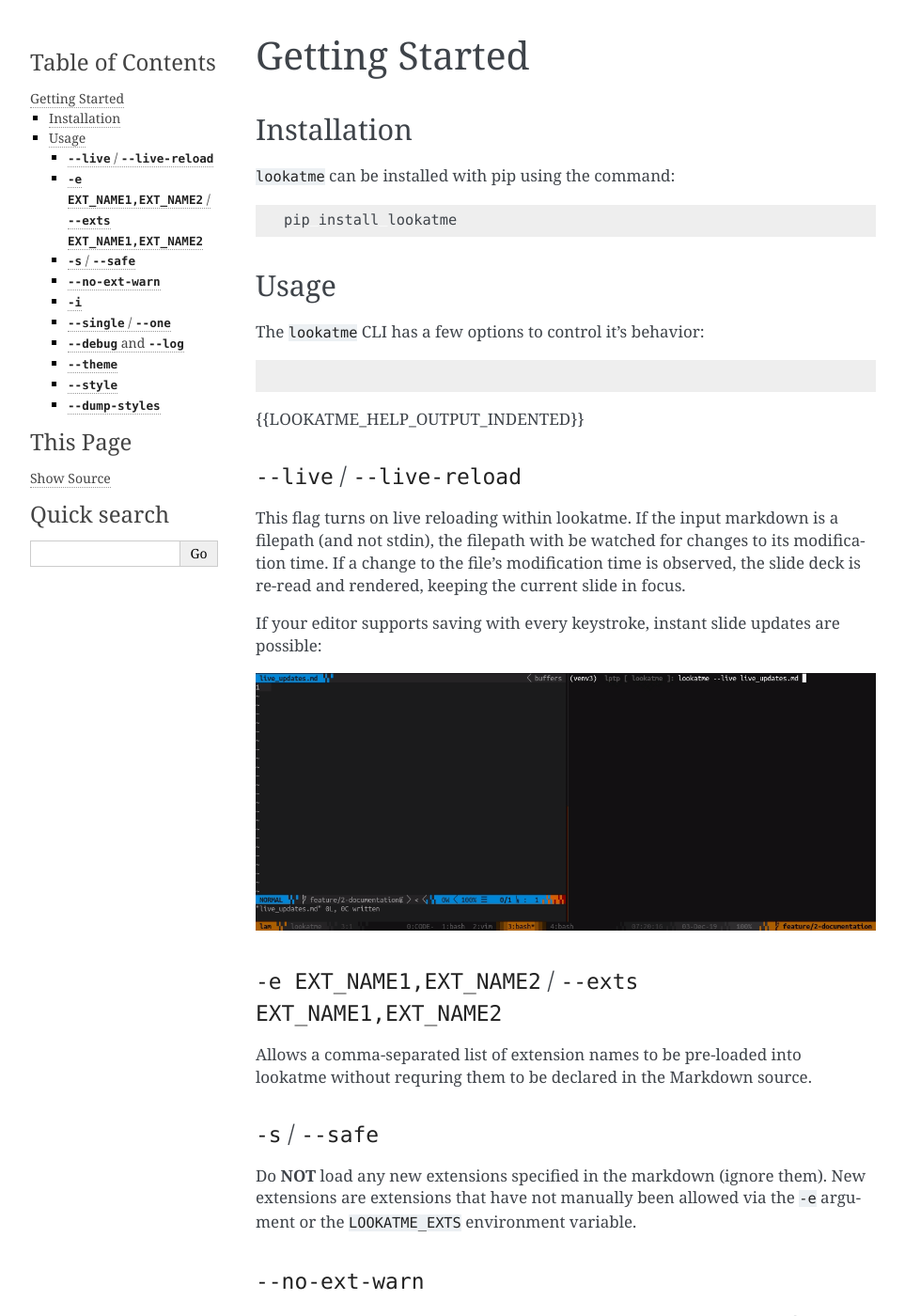
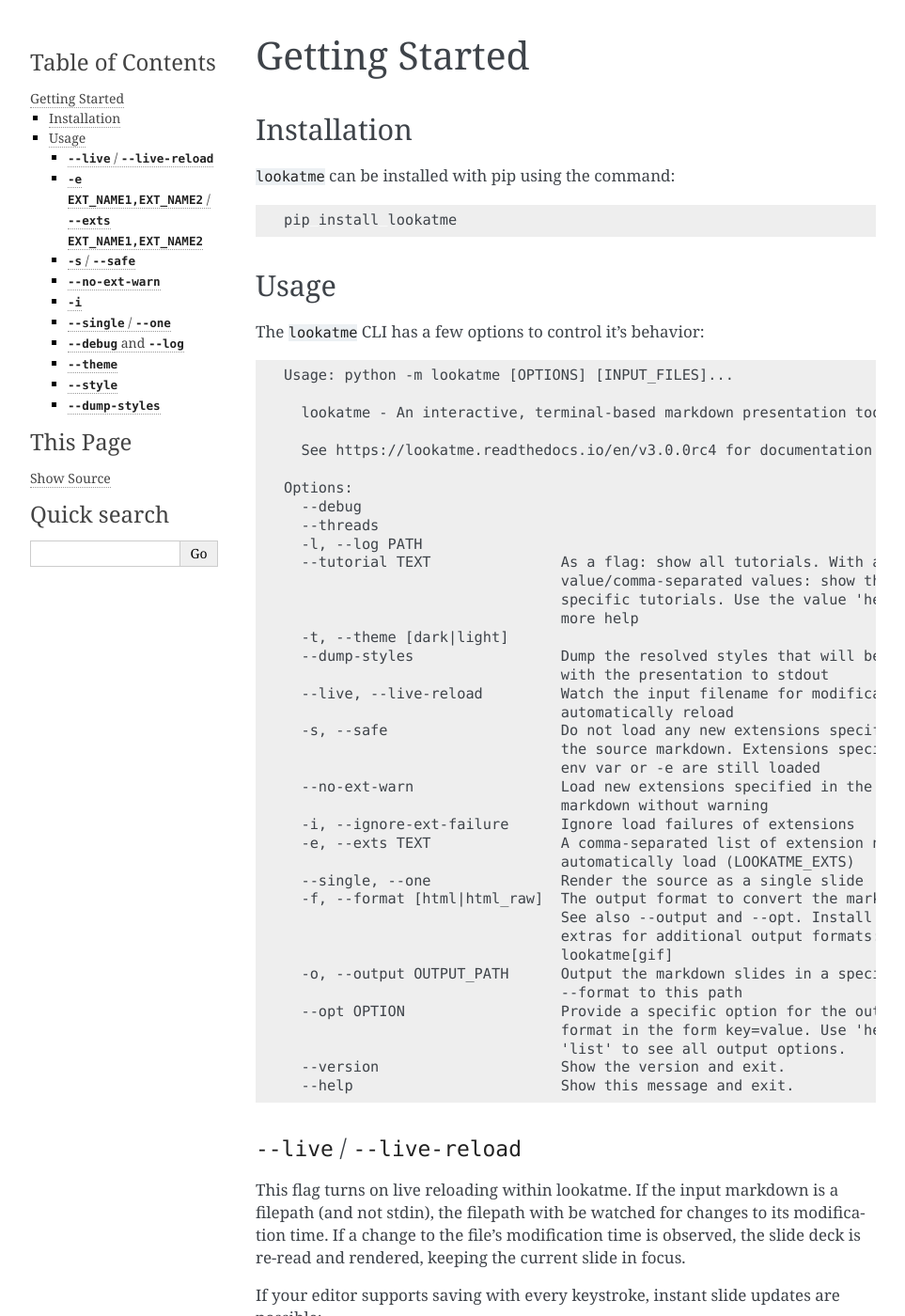
Before and after one commit to d0c-s4vage/lookatme, a Sphinx documentation site: the page built from docs/source/getting_started.rst, in a window 1280 px wide and 1400 px high. Shown: the whole window at 94% size, without its empty margins (148-1111 px from the left). Built offline with Sphinx 7.4.7, drawn with Linux system fonts in a browser that asks for light colours; pages that are not in the unit, such as notebooks, are missing from menus; the version number could not be read and is left out; the version number is read from the project's files by our own code.

Commit message:
Commit for v3.0.0rc4

```diff
--- a/docs/source/conf.py
+++ b/docs/source/conf.py
@@ -47,7 +47,7 @@
 
 
 # The full version, including alpha/beta/rc tags
-release = os.environ.get("READTHEDOCS_VERSION", '{{VERSION}}')
+release = os.environ.get("READTHEDOCS_VERSION", '3.0.0rc4')
 
 
 # -- General configuration ---------------------------------------------------
--- a/docs/source/getting_started.rst
+++ b/docs/source/getting_started.rst
@@ -20,7 +20,45 @@
 
 .. code-block:: text
 
-{{LOOKATME_HELP_OUTPUT_INDENTED}}
+    Usage: python -m lookatme [OPTIONS] [INPUT_FILES]...
+
+      lookatme - An interactive, terminal-based markdown presentation tool.
+
+      See https://lookatme.readthedocs.io/en/v3.0.0rc4 for documentation
+
+    Options:
+      --debug
+      --threads
+      -l, --log PATH
+      --tutorial TEXT               As a flag: show all tutorials. With a
+                                    value/comma-separated values: show the
+                                    specific tutorials. Use the value 'help' for
+                                    more help
+      -t, --theme [dark|light]
+      --dump-styles                 Dump the resolved styles that will be used
+                                    with the presentation to stdout
+      --live, --live-reload         Watch the input filename for modifications and
+                                    automatically reload
+      -s, --safe                    Do not load any new extensions specified in
+                                    the source markdown. Extensions specified via
+                                    env var or -e are still loaded
+      --no-ext-warn                 Load new extensions specified in the source
+                                    markdown without warning
+      -i, --ignore-ext-failure      Ignore load failures of extensions
+      -e, --exts TEXT               A comma-separated list of extension names to
+                                    automatically load (LOOKATME_EXTS)
+      --single, --one               Render the source as a single slide
+      -f, --format [html|html_raw]  The output format to convert the markdown to.
+                                    See also --output and --opt. Install lookatme
+                                    extras for additional output formats:
+                                    lookatme[gif]
+      -o, --output OUTPUT_PATH      Output the markdown slides in a specific
+                                    --format to this path
+      --opt OPTION                  Provide a specific option for the output
+                                    format in the form key=value. Use 'help' or
+                                    'list' to see all output options.
+      --version                     Show the version and exit.
+      --help                        Show this message and exit.
 
 ``--live`` / ``--live-reload``
 ^^^^^^^^^^^^^^^^^^^^^^^^^^^^^^
--- a/lookatme/__init__.py
+++ b/lookatme/__init__.py
@@ -1 +1 @@
-VERSION = __version__ = "{{VERSION}}"
+VERSION = __version__ = "3.0.0rc4"
--- a/setup.py
+++ b/setup.py
@@ -50,7 +50,7 @@
 
 setup(
     name="lookatme",
-    version="{{VERSION}}",
+    version="3.0.0rc4",
     description="An interactive, command-line presentation tool",
     author="James Johnson",
     author_email="d0c.s4vage@gmail.com",
```
Also changed, not shown: 2 other files.
